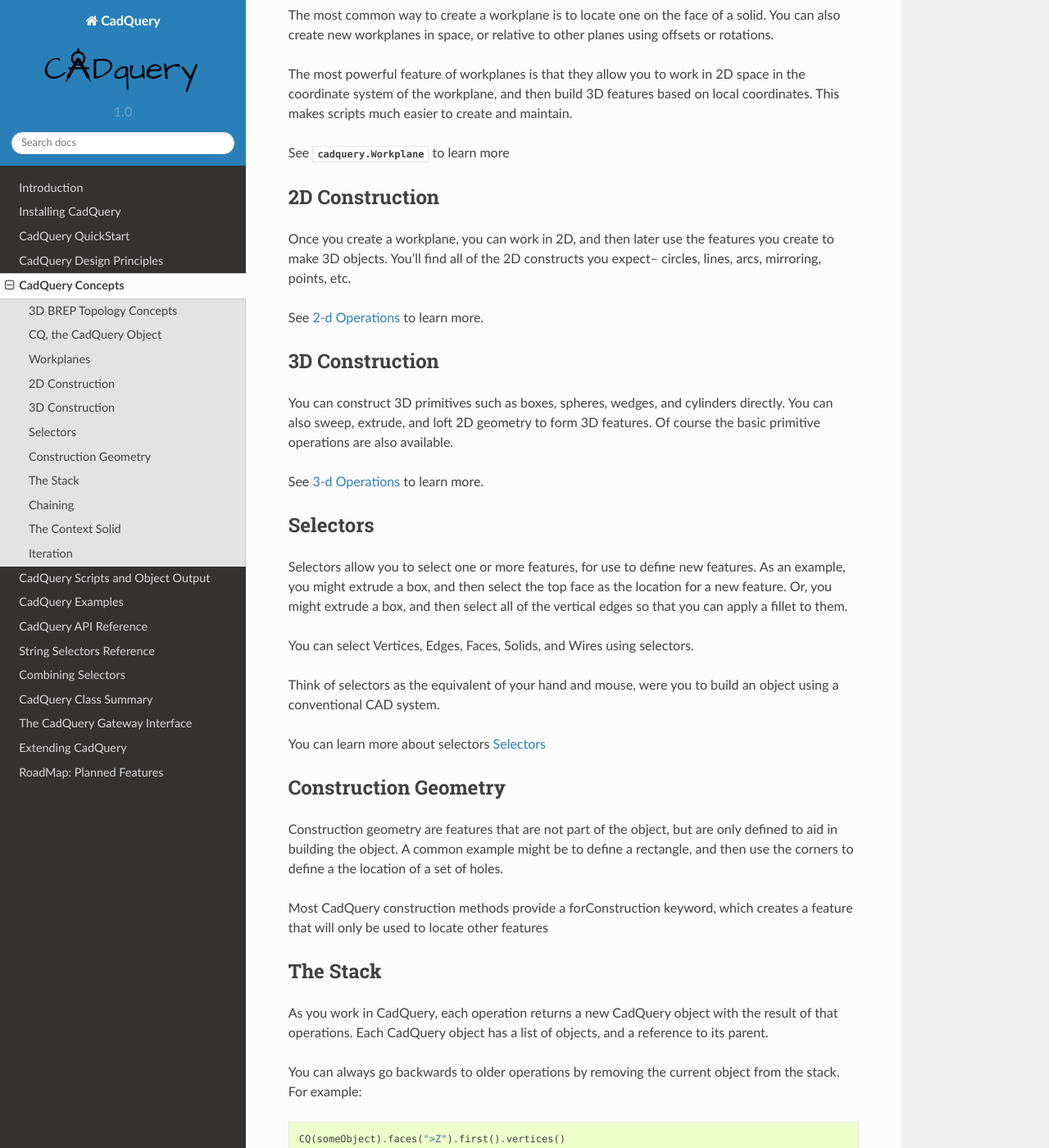
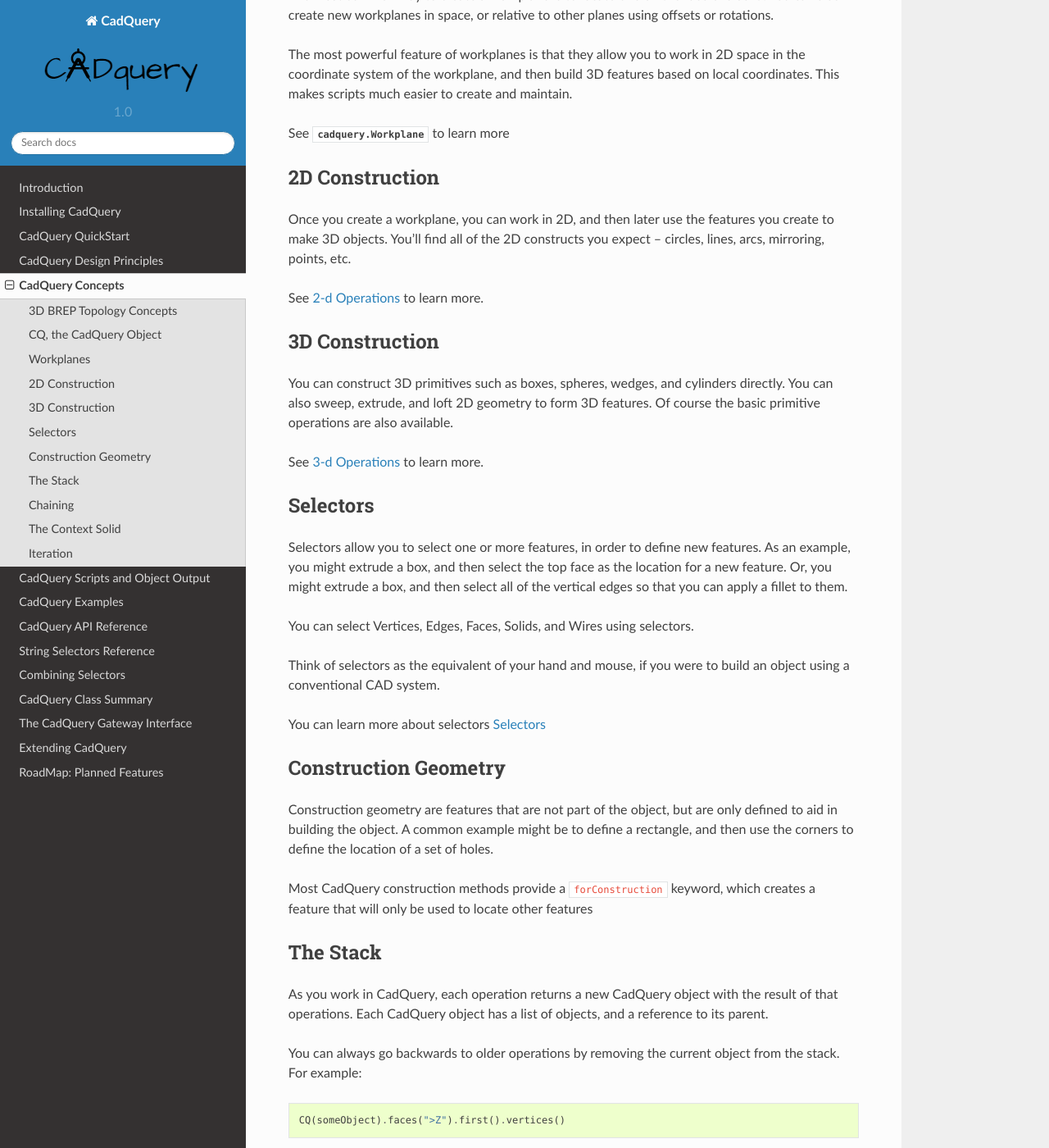
Before and after one commit to CadQuery/cadquery, a Sphinx documentation site: the page built from doc/primer.rst, in a window 1280 px wide and 1400 px high, scrolled down 1041 px. Shown: the whole window at 82% size. Built offline with Sphinx 7.4.7 and the Read the Docs theme 2.0.0, drawn with Linux system fonts in a browser that asks for light colours; some of the changed text lies outside the part shown.

Commit message:
DOC: primer.rst: syntax, wording

```diff
--- a/doc/primer.rst
+++ b/doc/primer.rst
@@ -7,7 +7,7 @@
 
 3D BREP Topology Concepts
 ---------------------------
-Before talking about CadQuery, it makes sense to talk a little about 3D CAD Topology. CadQuery is based upon the
+Before talking about CadQuery, it makes sense to talk a little about 3D CAD topology. CadQuery is based upon the
 OpenCascade kernel, which is uses Boundary Representations ( BREP ) for objects.  This just means that objects
 are defined by their enclosing surfaces.
 
@@ -55,7 +55,7 @@
 ---------------------------
 
 Once you create a workplane, you can work in 2D, and then later use the features you create to make 3D objects.
-You'll find all of the 2D constructs you expect-- circles, lines, arcs, mirroring, points, etc.
+You'll find all of the 2D constructs you expect -- circles, lines, arcs, mirroring, points, etc.
 
 See :ref:`2dOperations` to learn more.
 
@@ -73,13 +73,13 @@
 Selectors
 ---------------------------
 
-Selectors allow you to select one or more features, for use to define new features.  As an example, you might
+Selectors allow you to select one or more features, in order to define new features.  As an example, you might
 extrude a box, and then select the top face as the location for a new feature.  Or, you might extrude a box, and
 then select all of the vertical edges so that you can apply a fillet to them.
 
 You can select Vertices, Edges, Faces, Solids, and Wires using selectors.
 
-Think of selectors as the equivalent of your hand and mouse, were you to build an object using a conventional CAD system.
+Think of selectors as the equivalent of your hand and mouse, if you were to build an object using a conventional CAD system.
 
 You can learn more about selectors :ref:`selectors`
 
@@ -87,9 +87,9 @@
 Construction Geometry
 ---------------------------
 Construction geometry are features that are not part of the object, but are only defined to aid in building the object.
-A common example might be to define a rectangle, and then use the corners to define a the location of a set of holes.
+A common example might be to define a rectangle, and then use the corners to define the location of a set of holes.
 
-Most CadQuery construction methods provide a forConstruction keyword, which creates a feature that will only be used
+Most CadQuery construction methods provide a ``forConstruction`` keyword, which creates a feature that will only be used
 to locate other features
 
 
@@ -145,7 +145,7 @@
 
     Workplane('XY').box(1,2,3).faces(">Z").vertices().circle(0.5)
 
-Will actually create 4 circles, because vertices() selects 4 vertices of a rectangular face, and the circle() method
+Will actually create 4 circles, because ``vertices()`` selects 4 vertices of a rectangular face, and the ``circle()`` method
 iterates on each member of the stack.
 
 This is really useful to remember  when you author your own plugins. :py:meth:`cadquery.CQ.Workplane.each` is useful for this purpose.
```
Also changed, not shown: other parts of doc/primer.rst (+4 -4 lines).
